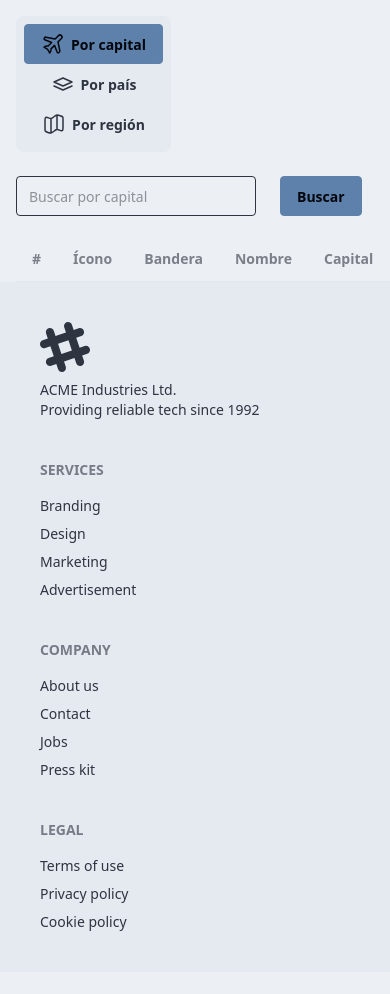
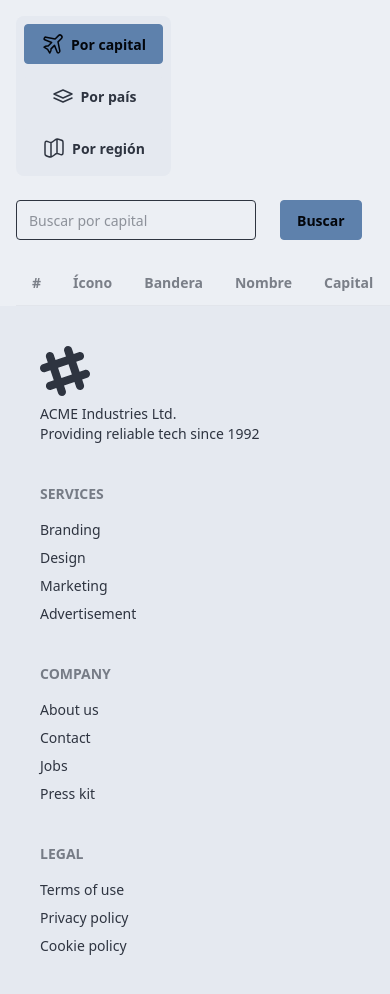
Before and after one commit to baenat/country-world-finder, an Angular app: page /country/by-capital in a window 390 px wide. Shown: the top 994 px of the page. Before the commit the page ends 972 px from the top, so only its background shows below. Built offline with nearby package versions, Linux system fonts and the light colour scheme.

Commit message:
Actualiza rutas y componentes para incluir búsqueda por región y cambia texto de búsqueda por país

```diff
--- a/src/app/country/components/top-menu/top-menu.component.html
+++ b/src/app/country/components/top-menu/top-menu.component.html
@@ -1,5 +1,5 @@
 <nav class="p-4 w-full">
-  <ul class="menu bg-base-200 sm:menu-horizontal rounded-box">
+  <ul class="menu bg-base-200 sm:menu-horizontal rounded-box gap-3">
     <li>
       <a routerLink="by-capital" routerLinkActive="btn-primary" class="btn">
         <svg xmlns="http://www.w3.org/2000/svg" width="24" height="24" viewBox="0 0 24 24">
--- a/src/app/country/pages/by-country/by-country.component.html
+++ b/src/app/country/pages/by-country/by-country.component.html
@@ -1,3 +1,3 @@
-<country-search-input placeholder="Buscar por capital" (txtValue)="onEmitSearch($event)" />
+<country-search-input placeholder="Buscar por país" (txtValue)="onEmitSearch($event)" />
 
 <country-data-list />
```
Also changed, not shown: src/app/country/country-routes.ts (+10 -0 lines).
